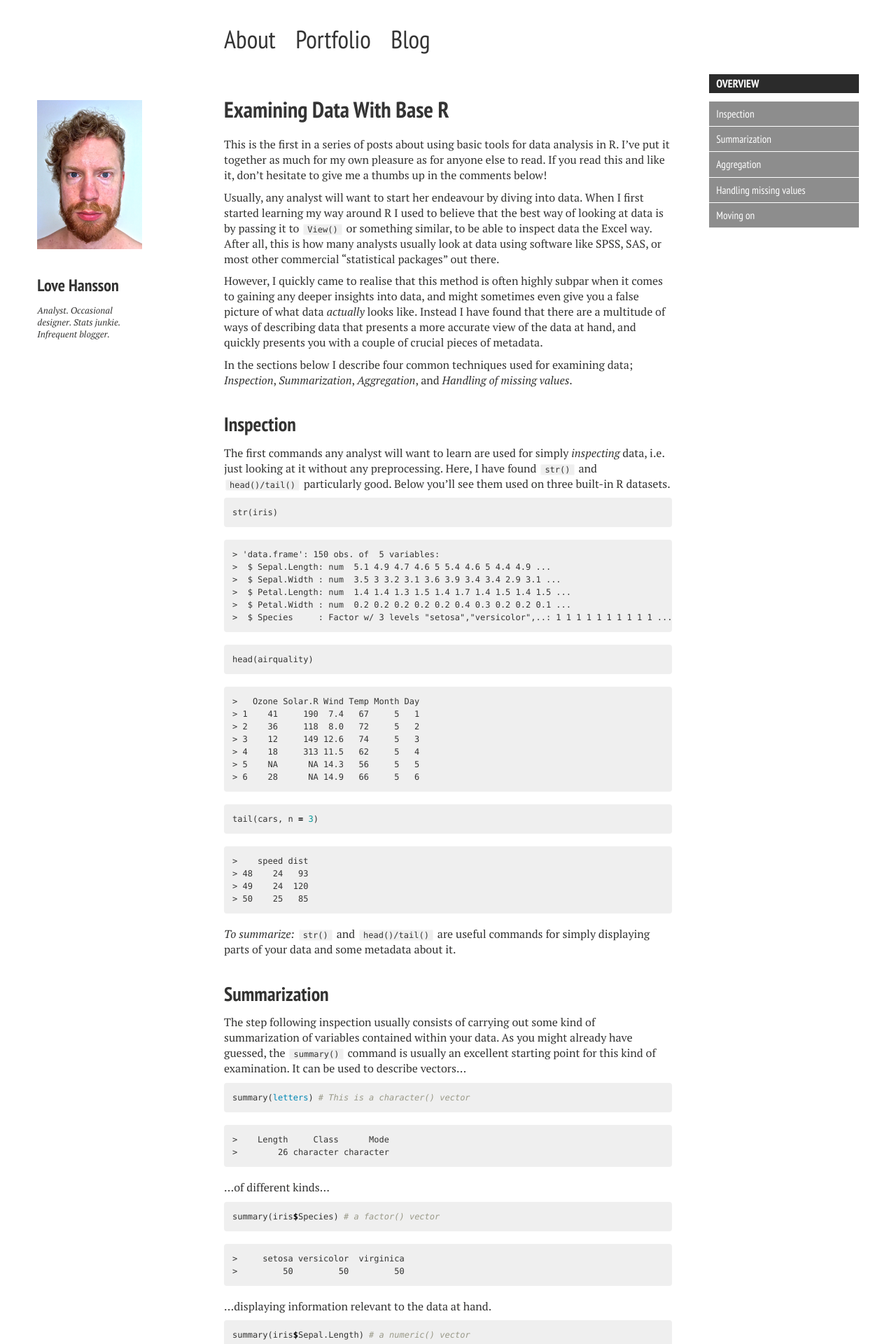
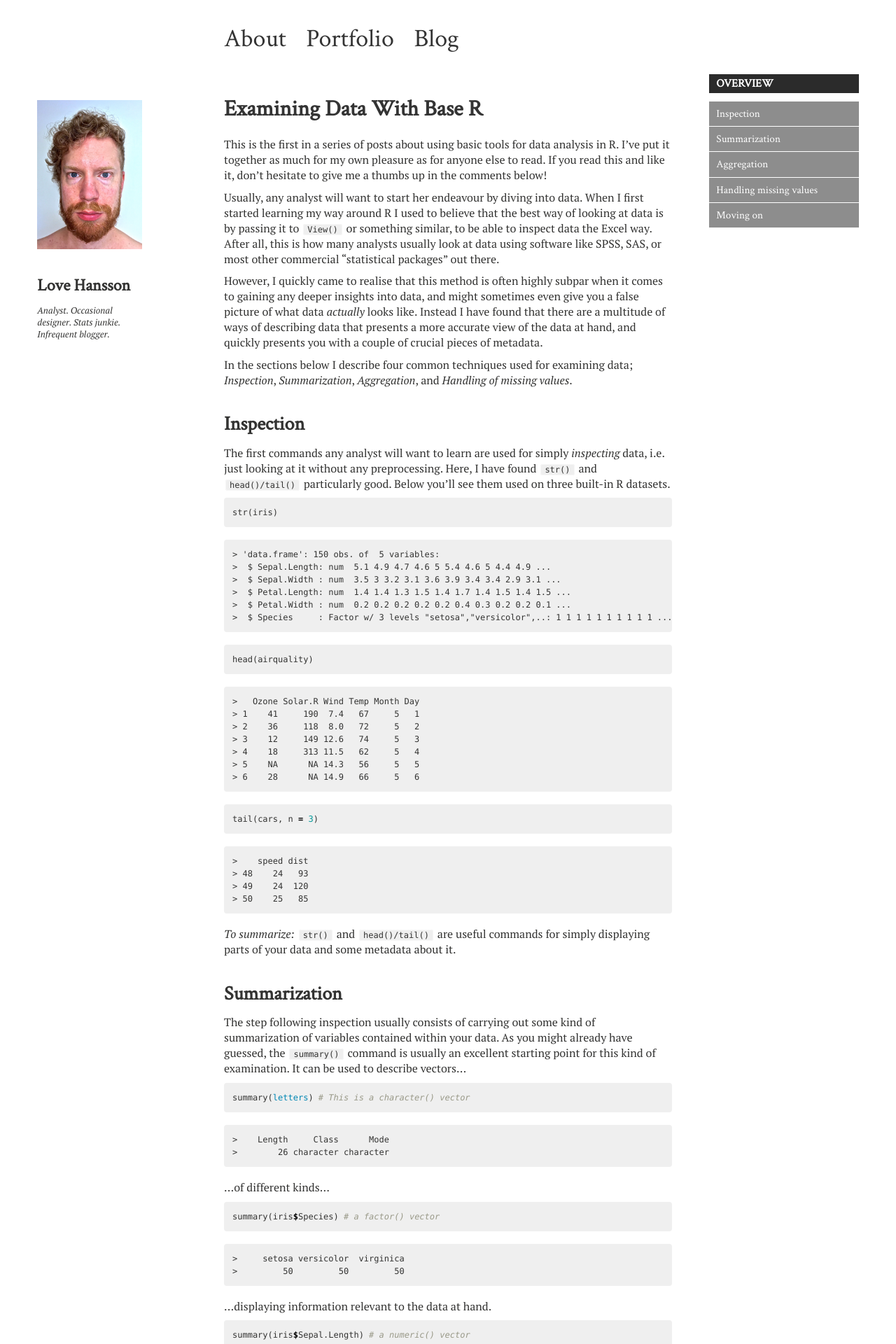
Before and after one commit to LCHansson/LCHansson.github.io, a Jekyll site: the page built from _posts/2014-11-02-Examining-Data-With-Base-R.md, in a window 1280 px wide. Shown: the top 1920 px of the page at 70% size. Built offline with Jekyll 4.4.1, drawn with Linux system fonts in a browser that asks for light colours; nearby versions of some CDN libraries.

Commit message:
New font CSS

```diff
--- a/_sass/variables.scss
+++ b/_sass/variables.scss
@@ -3,7 +3,7 @@ $doc-font-size: 16;
 $doc-line-height: 26;
 $paragraph-indent: true !default;
 $base-font: 'PT Serif', serif;
-$heading-font: 'PT Sans Narrow', sans-serif;
+$heading-font: 'Crimson Text', sans-serif;
 $code-font: Monaco, "Courier New", "DejaVu Sans Mono", "Bitstream Vera Sans Mono", monospace;
 $alt-font: $base-font;
 
```
